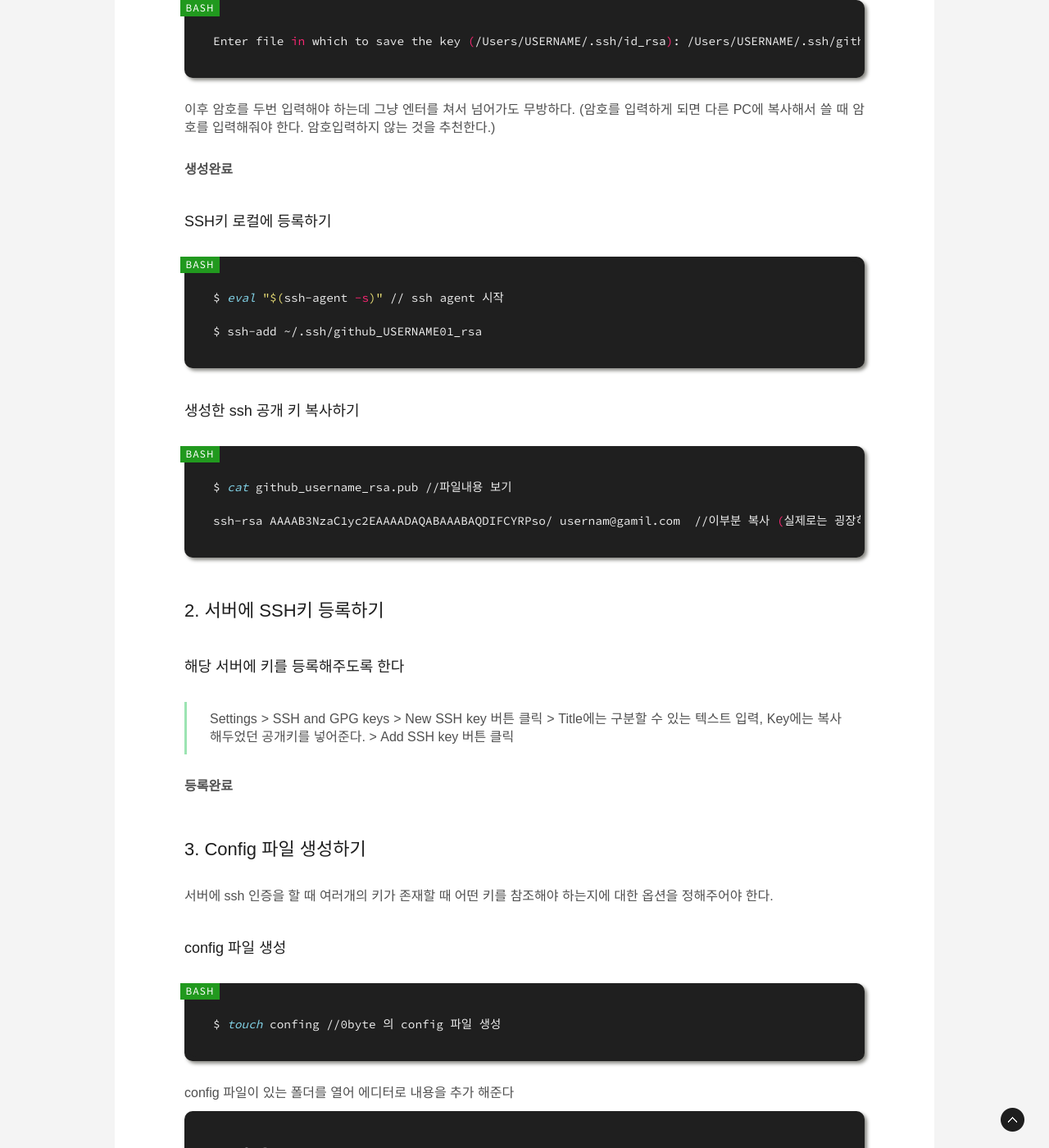
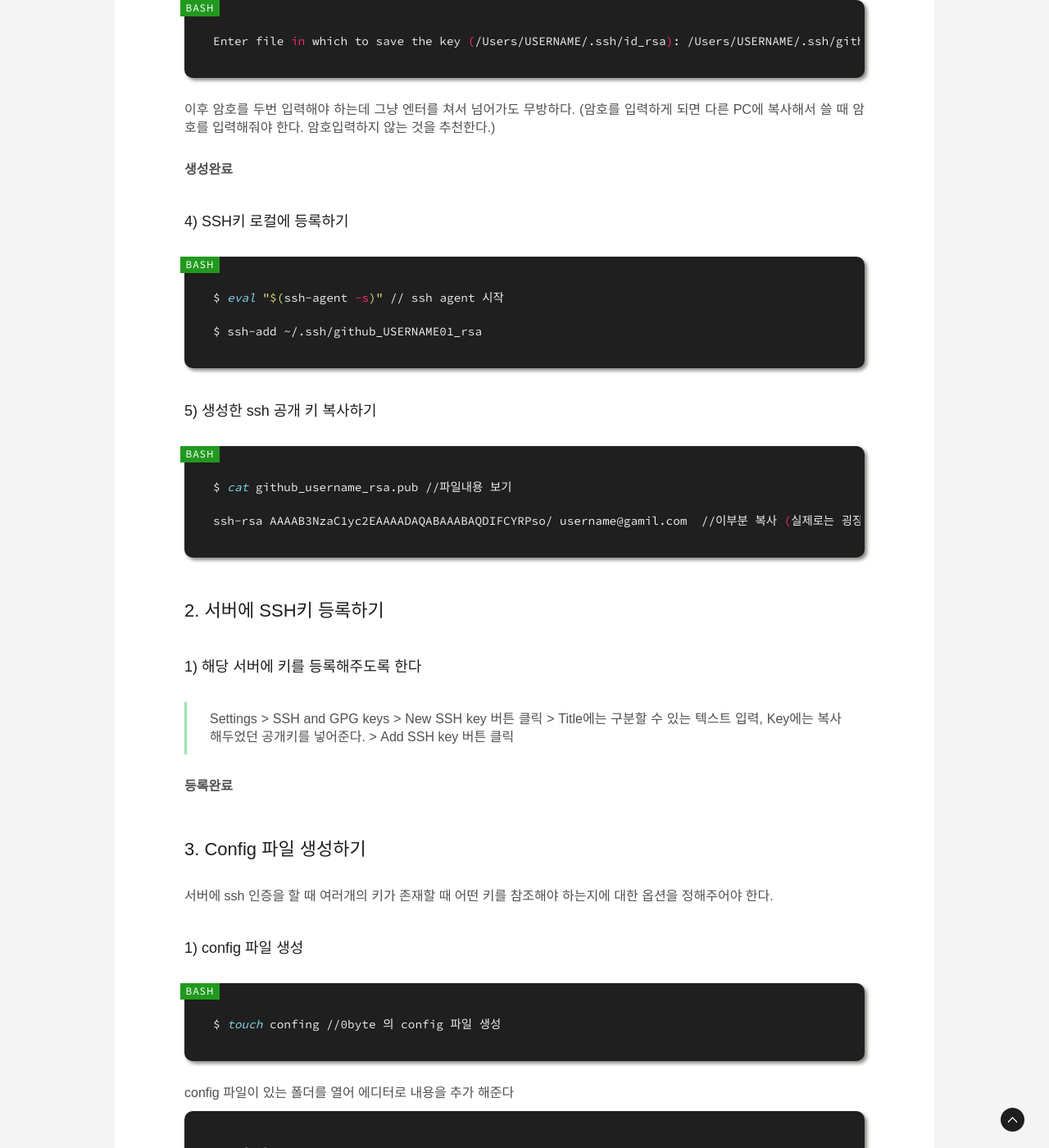
Before and after one commit to gutmate/gutmate.github.com, a Jekyll site: the page built from _posts/2020-03-09-use-multiple-ssh.md, in a window 1280 px wide and 1400 px high, scrolled down 1346 px. Shown: the whole window at 82% size. Built offline with Jekyll 4.4.1, drawn with Linux system fonts in a browser that asks for light colours; some web fonts are replaced; comment, search, counter and statistics services are not loaded; some of the changed text lies outside the part shown.

Commit message:
오타 수정, 번호 추가

````diff
--- a/_posts/2020-03-09-use-multiple-ssh.md
+++ b/_posts/2020-03-09-use-multiple-ssh.md
@@ -11,13 +11,13 @@ tags:
 
 ## 1. 로컬에 SSH 키 생성하기
 
-### .ssh 폴더로 이동하기(기본적으로 저장되는 디렉토리) -없다면 키를 생성할 때 자동으로 생성된다. (따로 직접 만들어도 된다.)
+### 1) .ssh 폴더로 이동하기(기본적으로 저장되는 디렉토리) -없다면 키를 생성할 때 자동으로 생성된다. (따로 직접 만들어도 된다.)
 
 ```bash
 $ cd ~/.ssh
 ```
 
-### .ssh 디렉토리가 존재한다면 기존의 키를 확인하자.
+### 2) .ssh 디렉토리가 존재한다면 기존의 키를 확인하자.
 
 
 ```bash
@@ -44,7 +44,7 @@ Enter file in which to save the key (/Users/USERNAME/.ssh/id_rsa): /Users/USERNA
 
 **생성완료**
 
-### SSH키 로컬에 등록하기
+### 4) SSH키 로컬에 등록하기
 
 ```bash
 $ eval "$(ssh-agent -s)" // ssh agent 시작
@@ -52,17 +52,17 @@ $ eval "$(ssh-agent -s)" // ssh agent 시작
 $ ssh-add ~/.ssh/github_USERNAME01_rsa
 ```
 
-### 생성한 ssh 공개 키 복사하기
+### 5) 생성한 ssh 공개 키 복사하기
 
 ```bash
 $ cat github_username_rsa.pub //파일내용 보기
 
-ssh-rsa AAAAB3NzaC1yc2EAAAADAQABAAABAQDIFCYRPso/ usernam@gamil.com  //이부분 복사 (실제로는 굉장히 길다)
+ssh-rsa AAAAB3NzaC1yc2EAAAADAQABAAABAQDIFCYRPso/ username@gamil.com  //이부분 복사 (실제로는 굉장히 길다)
 ```
 
 ## 2. 서버에 SSH키 등록하기
 
-### 해당 서버에 키를 등록해주도록 한다
+### 1) 해당 서버에 키를 등록해주도록 한다
 
 > Settings > SSH and GPG keys > New SSH key 버튼 클릭 > Title에는 구분할 수 있는 텍스트 입력, Key에는 복사해두었던 공개키를 넣어준다. > Add SSH key 버튼 클릭
 
@@ -72,7 +72,7 @@ ssh-rsa AAAAB3NzaC1yc2EAAAADAQABAAABAQDIFCYRPso/ usernam@gamil.com  //이부분
 
 서버에 ssh 인증을 할 때 여러개의 키가 존재할 때 어떤 키를 참조해야 하는지에 대한 옵션을 정해주어야 한다.
 
-### config 파일 생성
+### 1) config 파일 생성
 
 ```bash
 $ touch confing //0byte 의 config 파일 생성
@@ -127,7 +127,7 @@ $ git remote add origin git@USERNAME01.github.com:USERNAME01/REPOSITORY.git
 $ git push origin master
 ```
 
-### 사용중에 갑자기 git access denied 메시지가 뜨면서 실패한다면?
+## 5. 사용중에 갑자기 git access denied 메시지가 뜨면서 실패한다면?
 
 ```bash
 $ ssh-add ~/.ssh/USERNAME01_gmail_rsa
````
Also changed, not shown: other parts of _posts/2020-03-09-use-multiple-ssh.md (+2 -2 lines).
